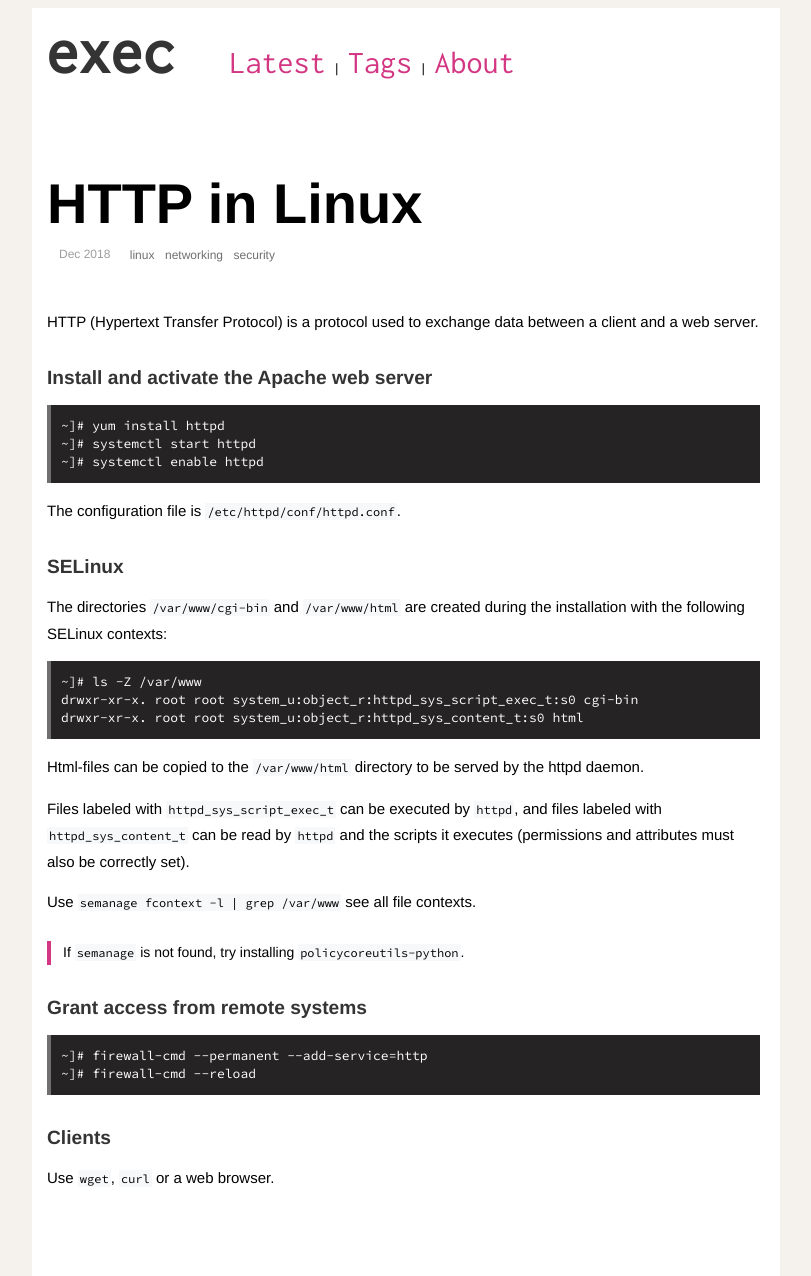
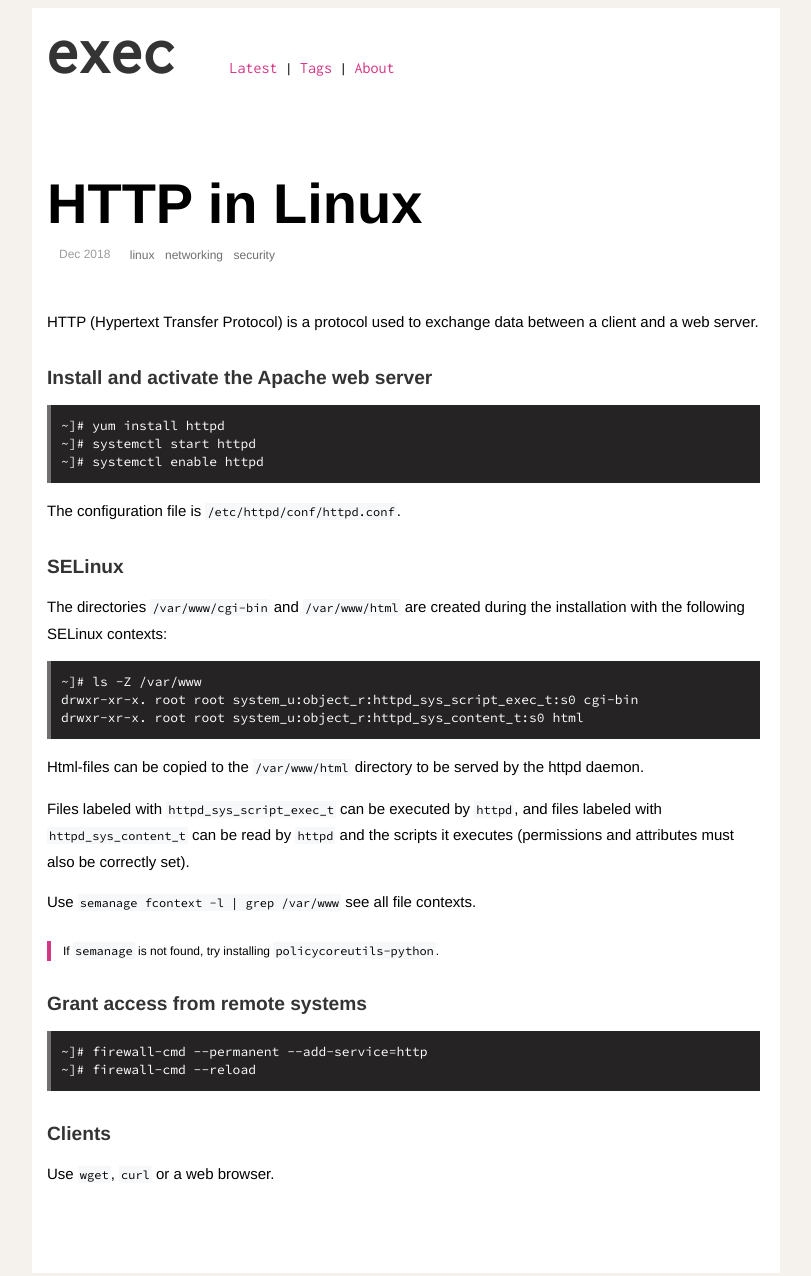
Before and after one commit to execas/execas.github.io, a Jekyll site: the page built from _posts/2018-12-03-http-in-linux.md, in a window 1280 px wide. Shown: the whole page, without its empty margins (234-1045 px from the left). Built offline with Jekyll 4.4.1, drawn with Linux system fonts in a browser that asks for light colours.

Commit message:
Update execas.css

```diff
--- a/css/execas.css
+++ b/css/execas.css
@@ -91,7 +91,7 @@ blockquote {
      padding-right: 10px;
      border-left:4px solid #d33682;
      color:#000000;
-     font-size: 14px;
+     font-size: 12px;
 
 
 }
@@ -150,7 +150,7 @@ p {
 
 .header a {
      color: #d33682;
-     font-size: 2rem;
+     font-size: 1rem;
      font-weight:normal;
 }
 /*
```
